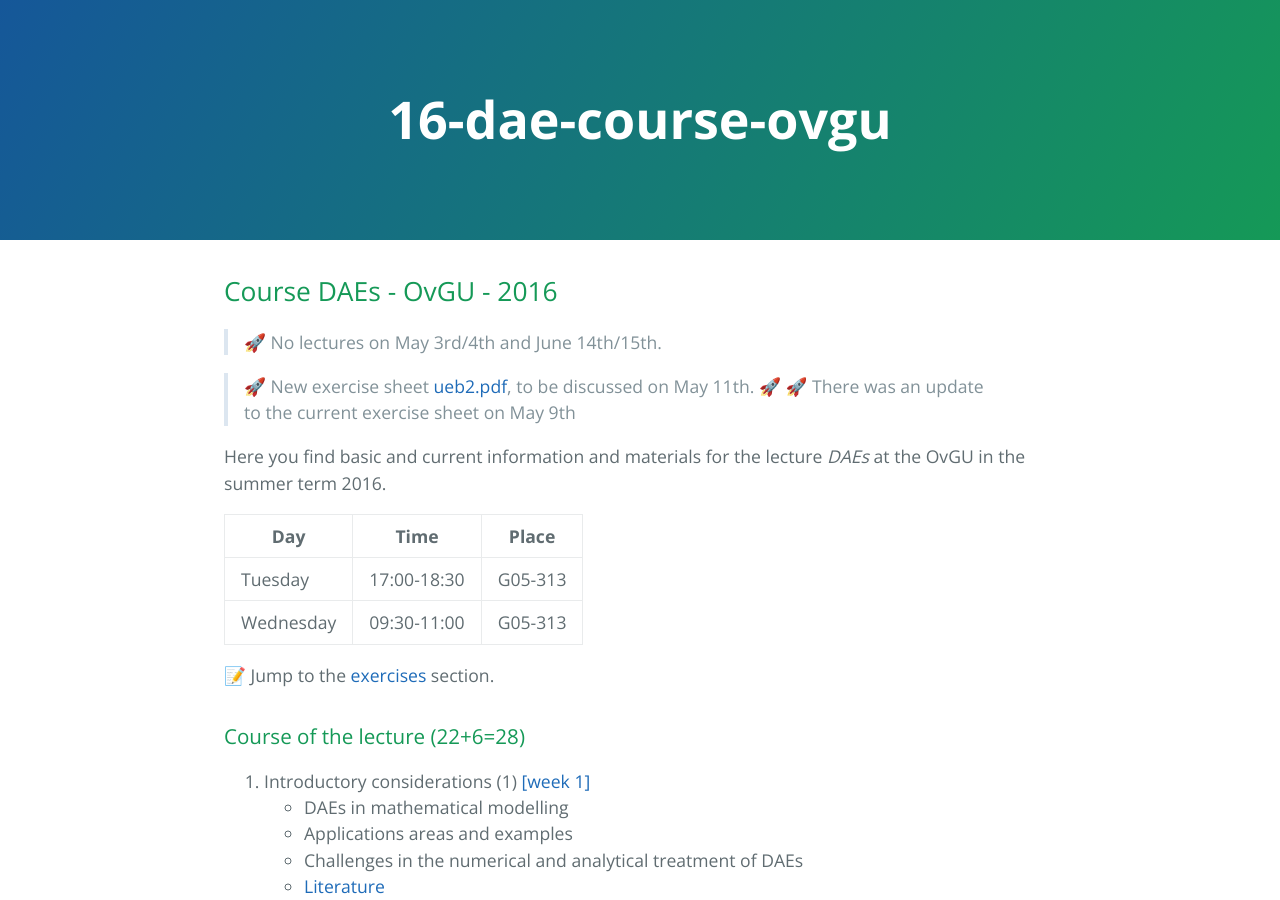
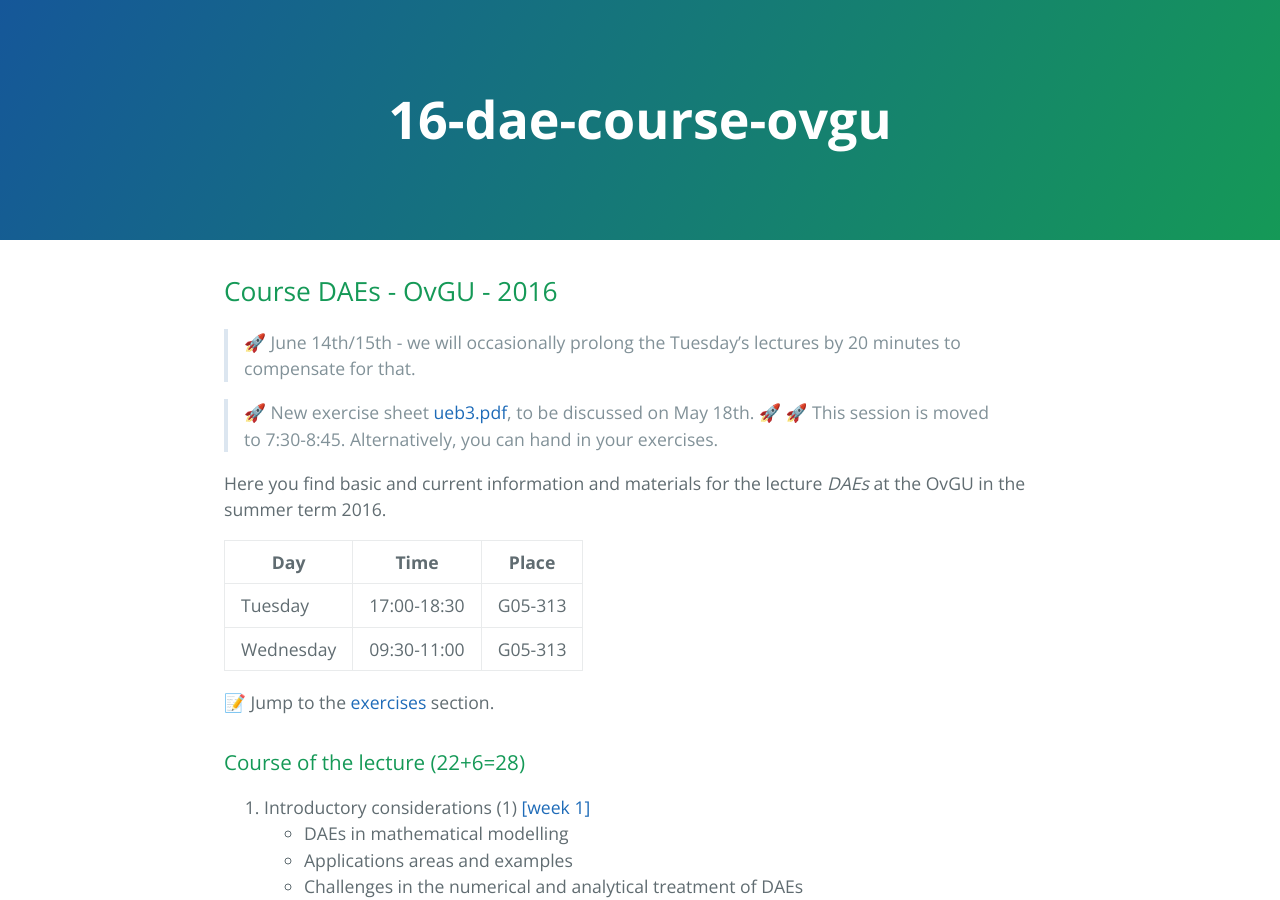
Before and after one commit to highlando/16-dae-course-ovgu, a Jekyll site: the page built from index.md, in a window 1280 px wide and 900 px high. Built offline with Jekyll 4.4.1, drawn with Linux system fonts in a browser that asks for light colours; emoji names are drawn with the system emoji font; some of the changed text lies outside the part shown.

Commit message:
upds - ex 3

```diff
--- a/index.md
+++ b/index.md
@@ -5,9 +5,9 @@
 Course DAEs - OvGU - 2016
 -----
 
-> :rocket: No lectures on May 3rd/4th and June 14th/15th.
+> :rocket: June 14th/15th - we will occasionally prolong the Tuesday's lectures by 20 minutes to compensate for that.
 
-> :rocket: New exercise sheet [ueb2.pdf](exercises/02/ueb2.pdf), to be discussed on May 11th. :rocket: :rocket: There was an update to the current exercise sheet on May 9th
+> :rocket: New exercise sheet [ueb3.pdf](exercises/03/ueb3.pdf), to be discussed on May 18th. :rocket: :rocket: This session is moved to 7:30-8:45. Alternatively, you can hand in your exercises.
 
 Here you find basic and current information and materials for the lecture
 *DAEs* at the OvGU in the summer term 2016.
@@ -58,6 +58,7 @@
 | ------- | ------ | ------- |
 | [April 20th](#exercisei) | I - Introductory Considerations and Basic Notions | [ueb1.pdf](exercises/01/ueb01.pdf) |
 | [May 11th](#exerciseii) | II - Linear DAEs with constant coefficients | [ueb2.pdf](exercises/02/ueb2.pdf) |
+| [May 18th](#exerciseiii) | III - Linear DAEs with time-varying coefficients | [ueb3.pdf](exercises/03/ueb3.pdf) |
 
 ### Week 1
 
@@ -109,3 +110,9 @@
 
 <h4 id="exerciseii"> Course Exercise sheet II - May 11th </h4>
 +++ regularity and Kronecker form of 3x3 examples +++ index-1 condition +++ regularity and commutativity +++ Drazin inverse as group inverse +++ [back to overview](#overview)
+
+### Week 5
+
+#### Linear DAEs with time-varying coefficients (3) - May 17th
+
+<h4 id="exerciseiii"> Course Exercise sheet III - May 18th </h4>
```
Also changed, not shown: 1 other file.
